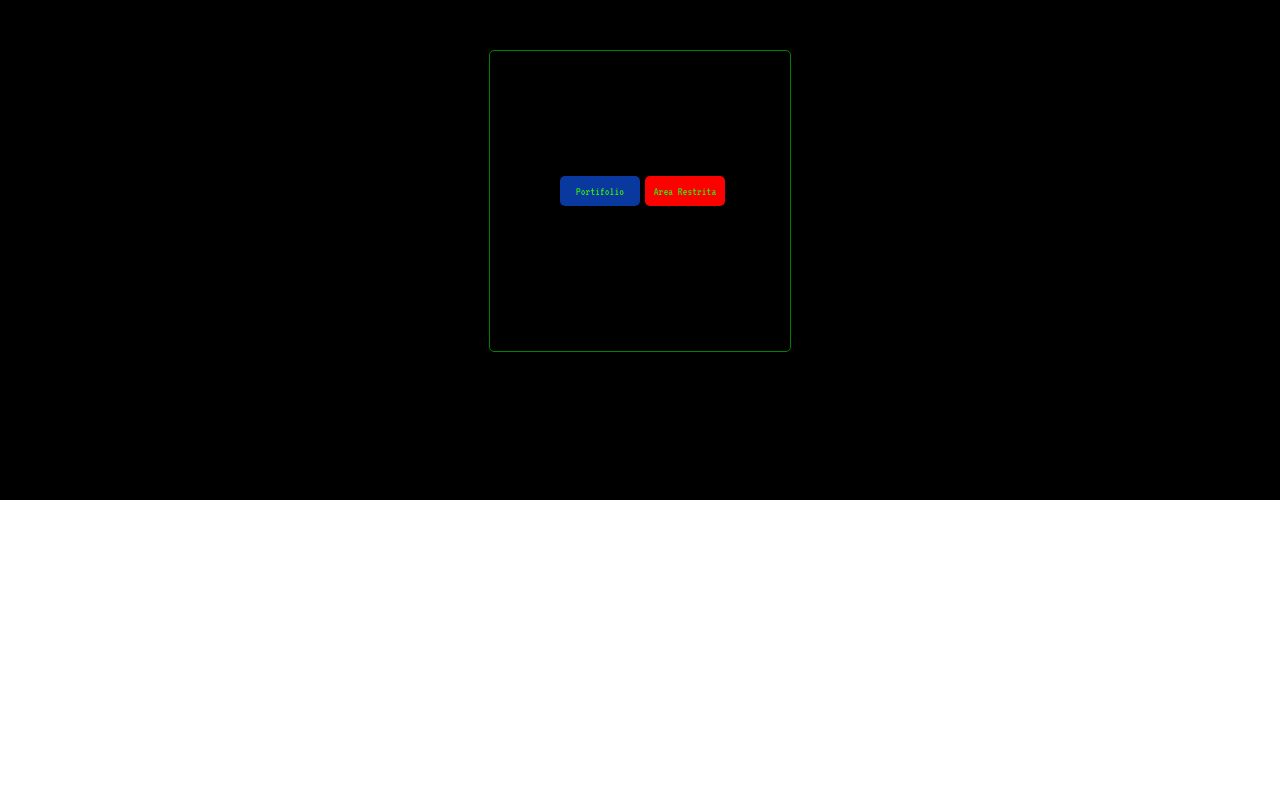
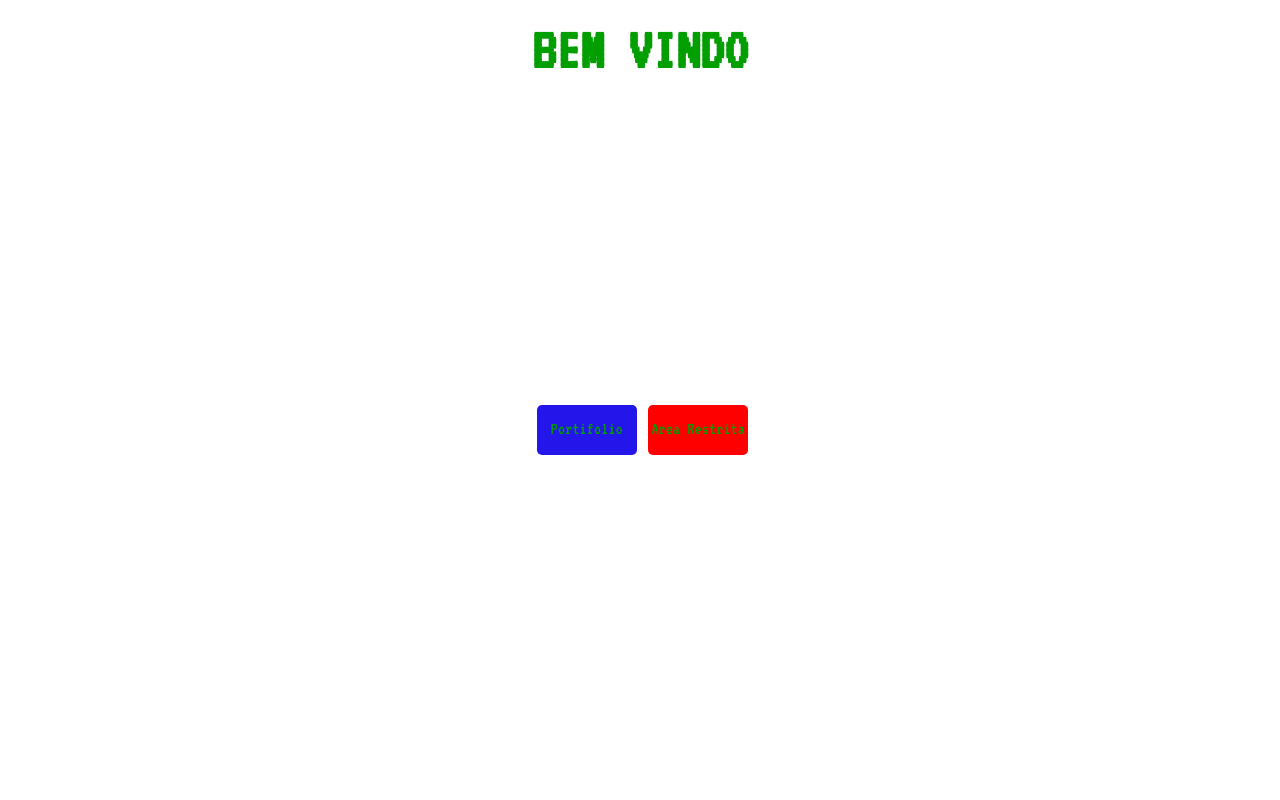
Before and after one commit to viniciusdnb/miniframework, a PHP site: template src/Views/home/index.php in a window 1280 px wide. Run offline with PHP 8.4, Linux system fonts and the light colour scheme; the template is opened without the code that fills it, so the values that code supplies are empty; some libraries are stand-ins or nearby versions.

Commit message:
css da pagina home

```diff
--- a/public/css/css.css
+++ b/public/css/css.css
@@ -2,74 +2,75 @@
 *{
 	margin: 0;
 	text-decoration: none;
+	height: 100%;
+	width: 100%;
+	font-family: VT323, monospace;
+	color: rgb(2, 158, 2);
+}
+.main{
+	background-color: black;
 
 }
 
-.main{
+.home{
+
+	height: 10%;
+}
+.titulo{
+
+	width: 70%;
+	text-align: center;
+	position: relative;
+	left: 15%;
+	top: 20px;
+	font-size: 30px;
+
+}
+
+.opcoes{
+	text-align: center;
+	cursor: pointer;
+	width: 70%;
+	height: 100px;
+	top: 300px;
+	position: relative;
+
+	position: relative;
+	left: 15%;
+
+}
+
+.btn{
+	border-radius: 5px;
+	height: 50px;
+	width: 100px;
+	display: inline-block;
+	top: 25px;
+	position: relative;
+	margin-left: 5px;
+}
+
+a{
+	text-align: center;
+	position: relative;
+	top: 15px;
+	font-size: 18px;
 
 
 }
 
-.home{
-	background-color: black;
-	height: 400px;
-	color: green;
-	font-family: 'VT323', monospace;
-	display: flex;
-	flex-direction: row;
-	padding: 50px;
-	justify-content:center;
+.portifolio
+{
+	background-color: rgb(36, 21, 235);
+}
+.portifolio:hover{
+	background-color: rgb(8, 0, 116);
 }
 
-.opcoes{
-	border: solid 1px green;
-	border-radius: 5px;
-	width: 300px;
-	height: 300px;
-	display: flex;
-	flex-direction: row;
-	justify-content:center;
-
-
+.restrito{
+	background-color: rgb(255, 0, 0);
 }
 
-.btn{
-	width: 80px;
-	height: 30px;
-	font-size: 12px;
-	margin-left: 5px;
-	display: flex;
-	flex-direction:column;
-	justify-content: center;
-	text-align:center;
-	border-radius: 5px;
-	position: relative;
-
-	top: 125px;
-
+.restrito:hover{
+	background-color: rgb(133, 2, 2);
 }
-.btn:hover{
-	cursor: pointer;
-}
-
-a{
-	color:rgb(52, 230, 17)
-}
-
-.portifolio
-{
-	background-color:rgb(9, 56, 158);
-}
-
-.portifolio:hover
-{
-	background-color: rgb(2, 1, 51);
-}
-
-.restrito
-{
-	background-color: red;
-}
-.restrito:hover{
-	background-color: rgb(63, 2, 2);
-}
--- a/src/Views/home/index.php
+++ b/src/Views/home/index.php
@@ -1,6 +1,8 @@
 
 <div class="home">
-
+<div class="titulo">
+	<h1>BEM VINDO</h1>
+</div>
 
 	<div class="opcoes">
 
```
